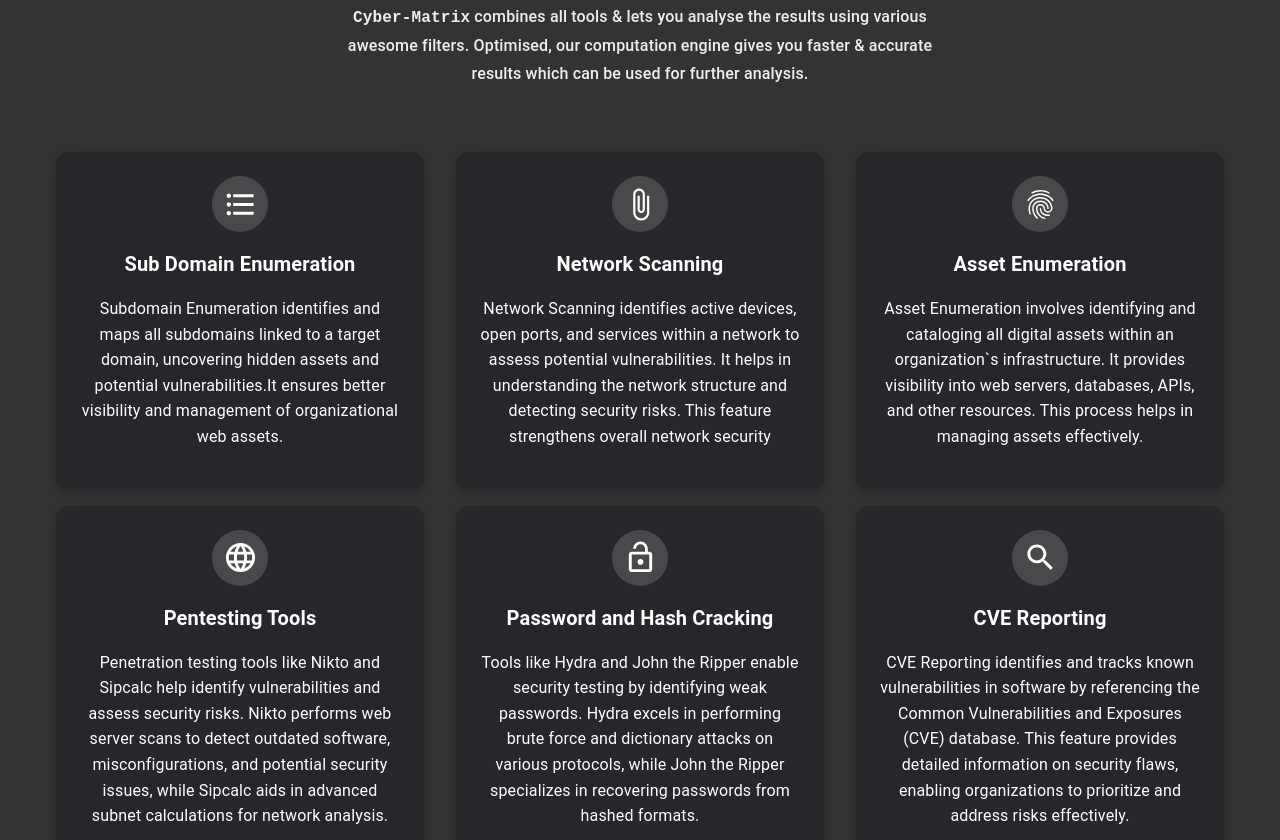
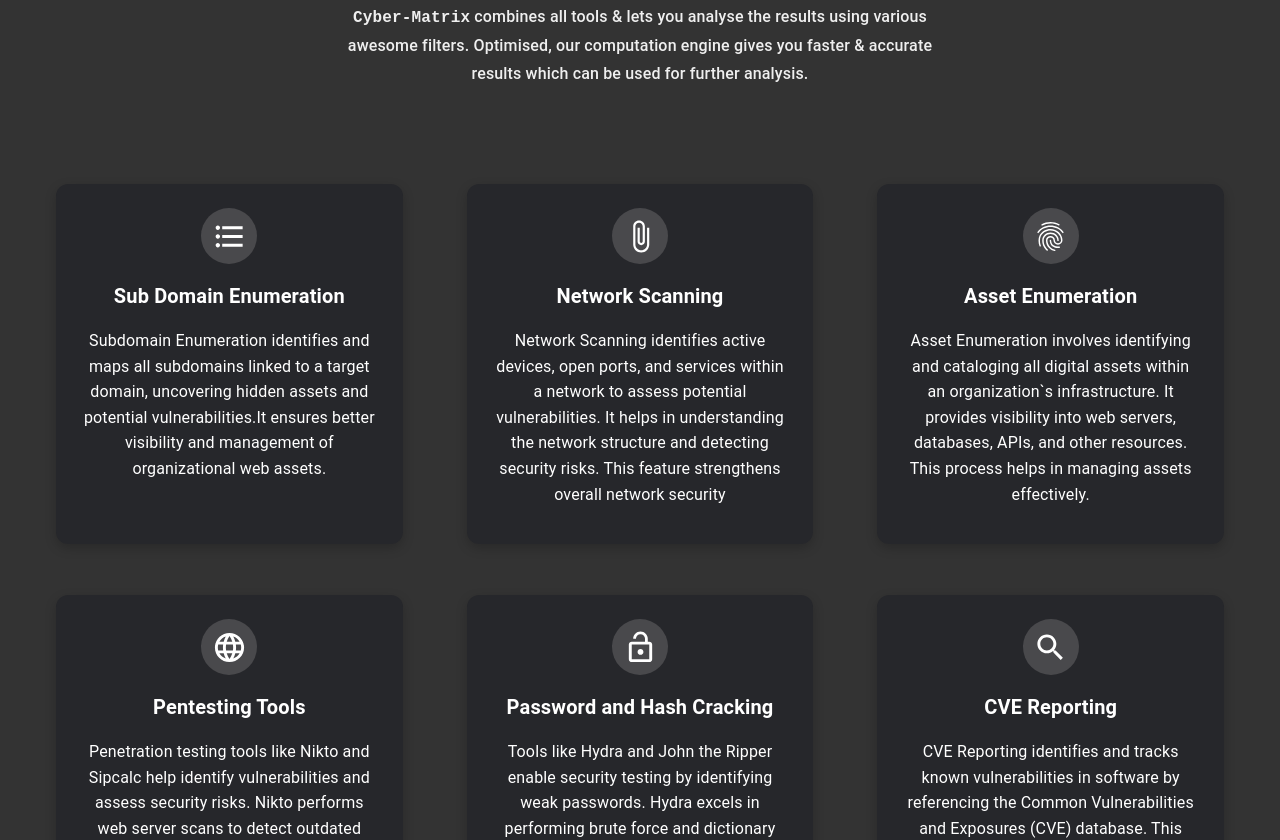
Before and after one commit to 103027/cyber-matrix, a React (Create React App) app in the folder frontend/: page / in a window 1280 px wide. Shown: the part 880-1720 px from the top of the page. Built offline with nearby package versions, Linux system fonts and the light colour scheme.

Commit message:
minor change in features component

```diff
--- a/frontend/src/Components/Features.jsx
+++ b/frontend/src/Components/Features.jsx
@@ -73,7 +73,7 @@
                 </Box>
                 <Grid
                     container
-                    spacing={4}
+                    spacing={8}
                     sx={{
                         marginTop: '2rem',
                         justifyContent: 'center',
```
